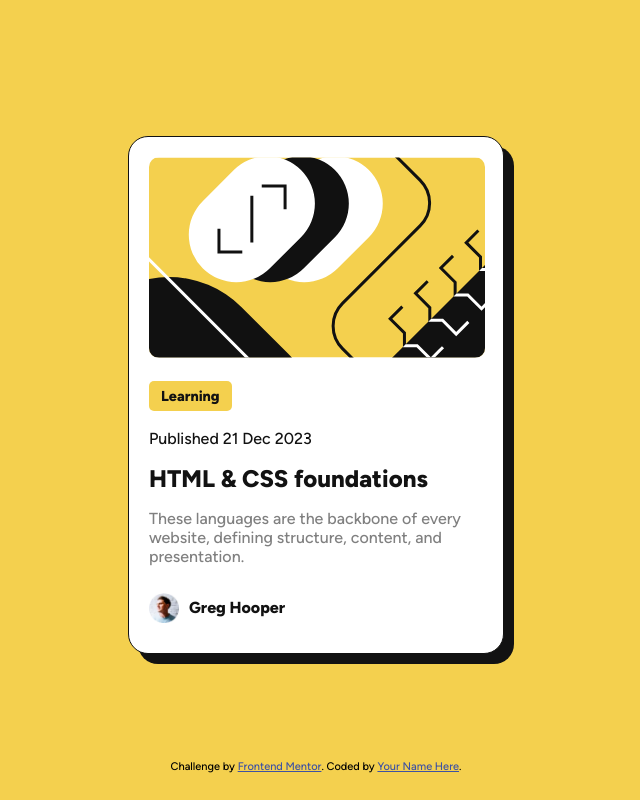
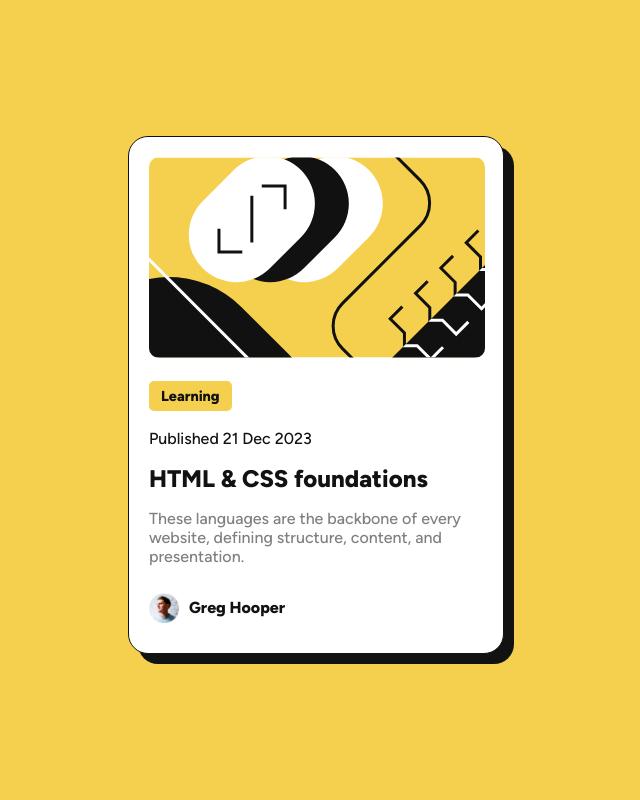
Before and after one commit to Nemesis-12/blog-preview-card, a plain HTML site: page index.html in a window 1280 px wide. Shown: the whole page, without its empty margins (324-964 px from the left). Drawn offline with Linux system fonts and the light colour scheme.

Commit message:
Updated index.html and README.md
- Removed attribution from index.html
- Updated README.md with information about the project

```diff
--- a/index.html
+++ b/index.html
@@ -3,18 +3,10 @@
 <head>
   <meta charset="UTF-8">
   <meta name="viewport" content="width=device-width, initial-scale=1.0"> <!-- displays site properly based on user's device -->
-
   <link rel="icon" type="image/png" sizes="32x32" href="./assets/images/favicon-32x32.png">
-
   <link rel="stylesheet" href="style.css">
-
   <title>Frontend Mentor | Blog preview card</title>
 
-  <!-- Feel free to remove these styles or customise in your own stylesheet 👍 -->
-  <style>
-    .attribution { font-size: 11px; text-align: center; }
-    .attribution a { color: hsl(228, 45%, 44%); }
-  </style>
 </head>
 <body>
 
@@ -38,9 +30,5 @@
     </div>
   </main>
 
-  <div class="attribution">
-    Challenge by <a href="https://www.frontendmentor.io?ref=challenge" target="_blank">Frontend Mentor</a>.
-    Coded by <a href="#">Your Name Here</a>.
-  </div>
 </body>
 </html>
```
Also changed, not shown: 1 other file.
